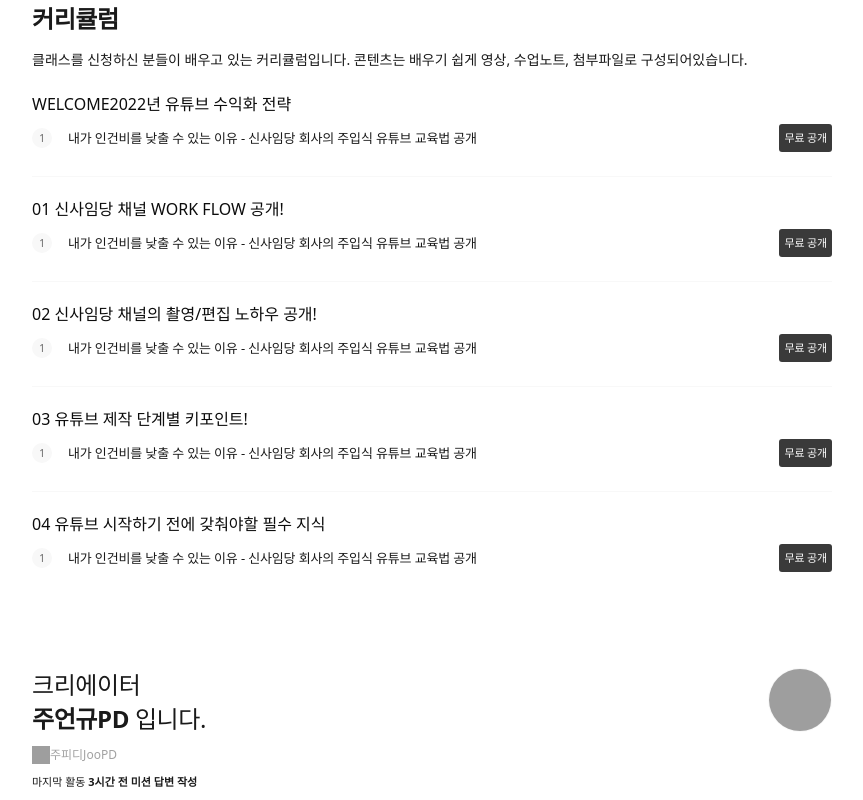
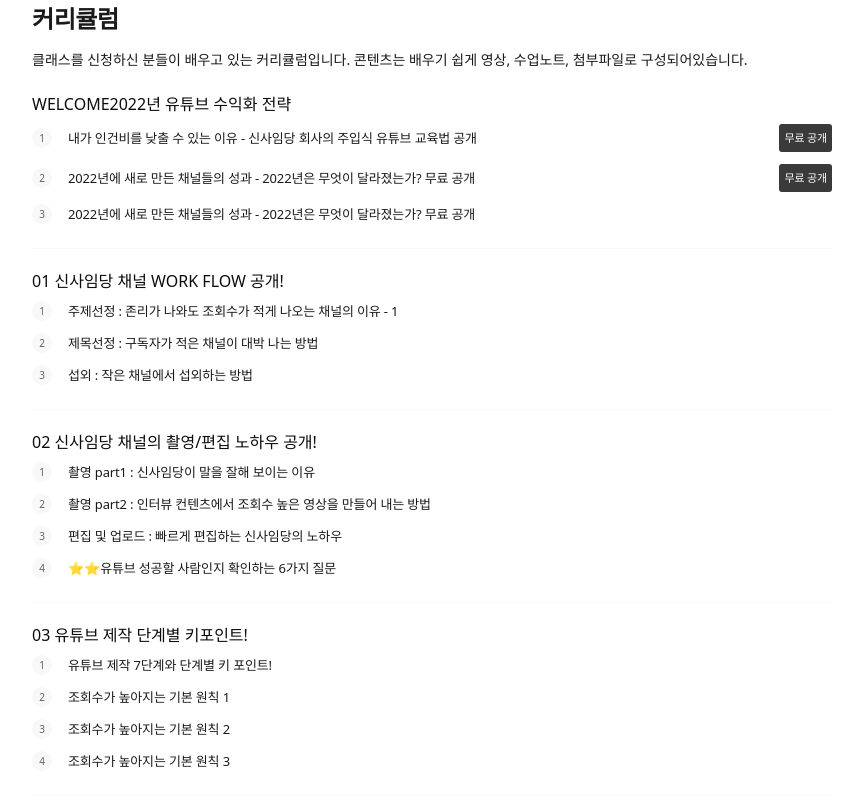
Before and after one commit to jinavely/react-class101-clone, a React (Create React App) app: page /products in a window 1280 px wide. Shown: the part 3700-4500 px from the top of the page, without its empty margins (0-863 px from the left). Built offline with nearby package versions, Linux system fonts and the light colour scheme; data requests are answered from the project's data file; grey boxes are pictures that could not be loaded; a web font is replaced by a local one.

Commit message:
커리큘럼 완료

```diff
--- a/src/components/products/contents/Curriculum.js
+++ b/src/components/products/contents/Curriculum.js
@@ -47,6 +47,17 @@ const CurriculumListItem = styled.li`
     margin: 0px;
     color: rgb(26, 26, 26);
   }
+`;
+const FreeLink = styled(CurriculumListItem)`
+  display: flex;
+  align-items: center;
+  text-decoration: none;
+  font-size: 13px;
+  font-weight: normal;
+  line-height: 20px;
+  letter-spacing: -0.15px;
+  margin: 0px;
+  color: rgb(26, 26, 26);
 `;
 const Badge = styled.span`
   font-size: 11px;
@@ -110,67 +121,29 @@ export function Curriculum() {
           </Description>
 
           <OrderList>
-            {curryData.map((item) => (
-              <OrderListItem key={item.id}>
-                {item.bigMenu.name}
+            {curryData.map((items) => (
+              <OrderListItem key={items.bigMenu.id}>
+                {items.bigMenu.name}
                 <CurriculumList>
-                  <CurriculumListItem>
-                    <Link to="#">
-                      <Sequence>1</Sequence>내가 인건비를 낮출 수 있는 이유 -
-                      신사임당 회사의 주입식 유튜브 교육법 공개
-                      <Badge>무료 공개</Badge>
-                    </Link>
-                  </CurriculumListItem>
+                  {items.menuLink.map((item) => (
+                    <CurriculumListItem key={item.id}>
+                      {item.free ? (
+                        <FreeLink as="div">
+                          <Sequence>{item.id}</Sequence>
+                          {item.name}
+                          <Badge>무료 공개</Badge>
+                        </FreeLink>
+                      ) : (
+                        <Link to="#">
+                          <Sequence>{item.id}</Sequence>
+                          {item.name}
+                        </Link>
+                      )}
+                    </CurriculumListItem>
+                  ))}
                 </CurriculumList>
               </OrderListItem>
             ))}
-            {/* <OrderListItem>
-              <OrderTitle>WELCOME2022년 유튜브 수익화 전략</OrderTitle>
-              <CurriculumList>
-                <CurriculumListItem>
-                  <Link to="#">
-                    <Sequence>1</Sequence>내가 인건비를 낮출 수 있는 이유 -
-                    신사임당 회사의 주입식 유튜브 교육법 공개
-                    <Badge>무료 공개</Badge>
-                  </Link>
-                </CurriculumListItem>
-                <CurriculumListItem>
-                  <Link to="#">
-                    <Sequence>2</Sequence>2022년에 새로 만든 채널들의 성과 -
-                    2022년은 무엇이 달라졌는가? 무료 공개
-                    <Badge>무료 공개</Badge>
-                  </Link>
-                </CurriculumListItem>
-                <CurriculumListItem>
-                  <Link to="#">
-                    <Sequence>3</Sequence>요즘 신사임당 채널에서 돈을 만드는
-                    방법
-                  </Link>
-                </CurriculumListItem>
-              </CurriculumList>
-            </OrderListItem>
-            <OrderListItem>
-              <OrderTitle>01 신사임당 채널 WORK FLOW 공개!</OrderTitle>
-              <CurriculumList>
-                <CurriculumListItem>
-                  <Link to="#">
-                    <Sequence>1</Sequence>주제선정 : 존리가 나와도 조회수가 적게
-                    나오는 채널의 이유 - 1
-                  </Link>
-                </CurriculumListItem>
-                <CurriculumListItem>
-                  <Link to="#">
-                    <Sequence>2</Sequence>제목선정 : 구독자가 적은 채널이 대박
-                    나는 방법
-                  </Link>
-                </CurriculumListItem>
-                <CurriculumListItem>
-                  <Link to="#">
-                    <Sequence>3</Sequence>섭외 : 작은 채널에서 섭외하는 방법
-                  </Link>
-                </CurriculumListItem>
-              </CurriculumList>
-            </OrderListItem> */}
           </OrderList>
         </CurriculumWrap>
       )}
```
